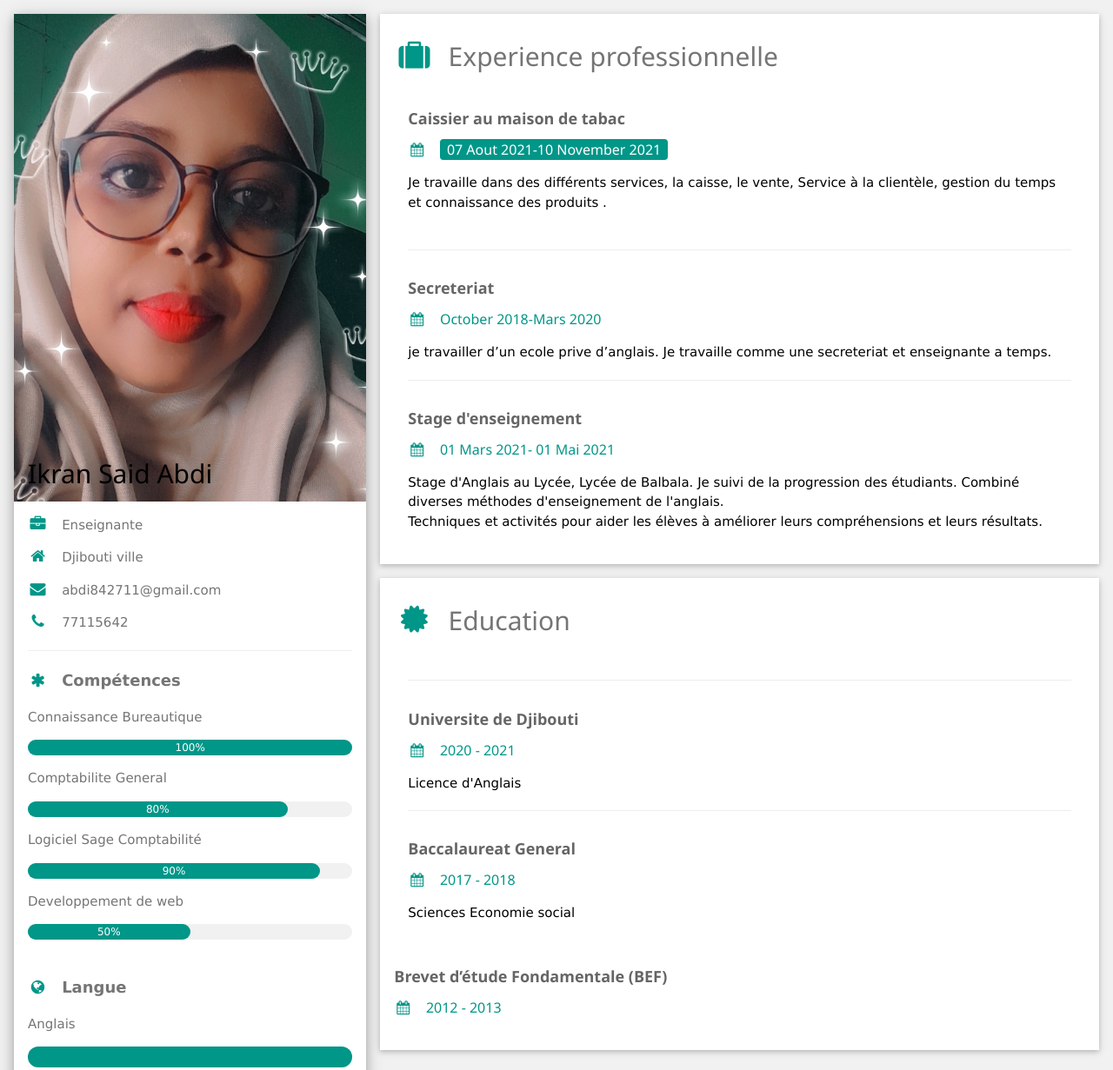
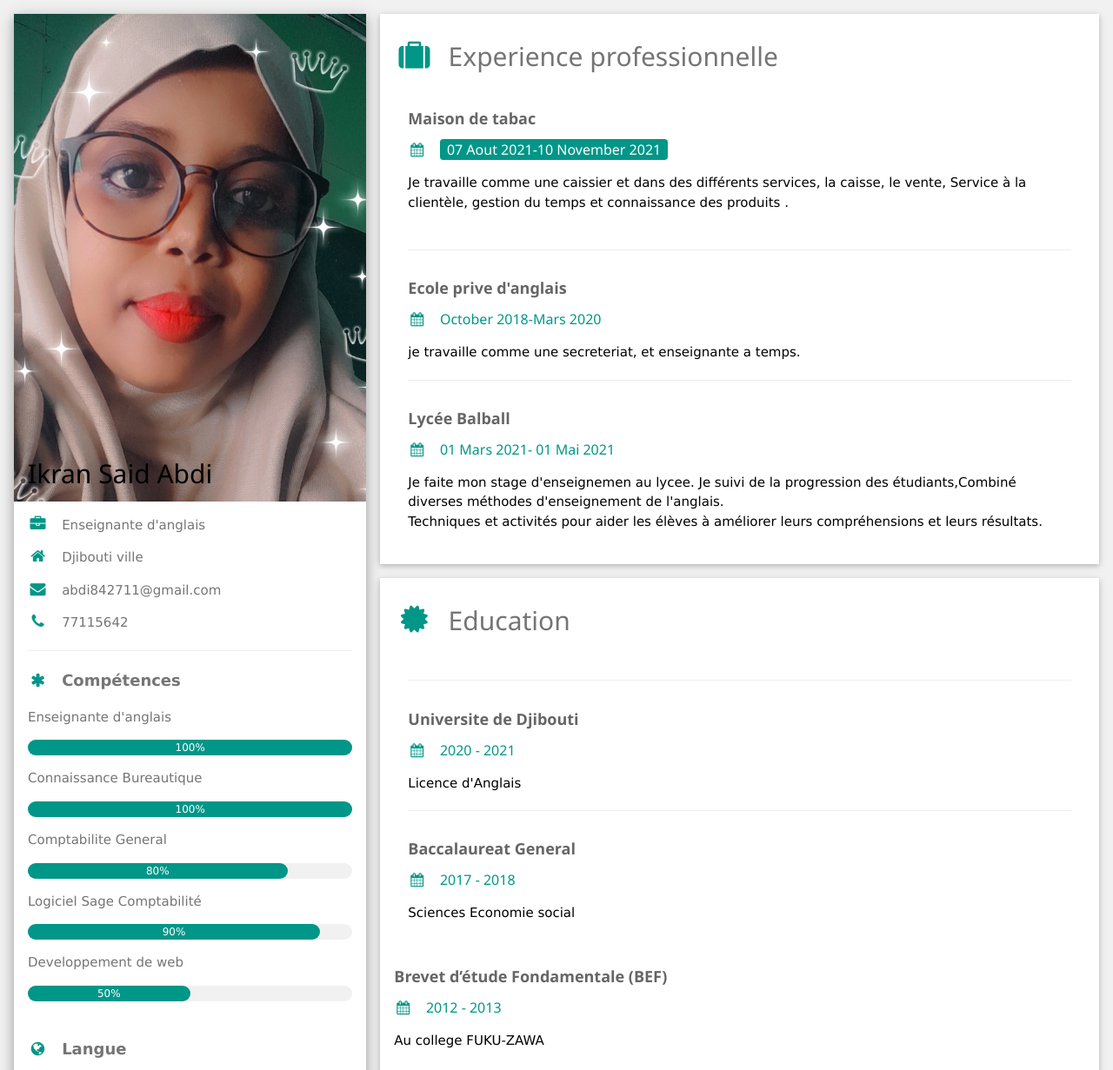
Before and after one commit to Ikransaid/ikransaidabdi, a website: page index.html in a window 1280 px wide. Shown: the top 1231 px of the page at 87% size. Drawn offline with nearby package versions, Linux system fonts and the light colour scheme.

Commit message:
Update index.html
je change mes competence

```diff
--- a/index.html
+++ b/index.html
@@ -1,7 +1,7 @@
 <!DOCTYPE html>
 <html>
 <head>
-<title>W3.CSS Template</title>
+<title>Ikran Said</title>
 <meta charset="UTF-8">
 <meta name="viewport" content="width=device-width, initial-scale=1">
 <link rel="stylesheet" href="https://www.w3schools.com/w3css/4/w3.css">
@@ -29,13 +29,17 @@
           </div>
         </div>
         <div class="w3-container">
-          <p><i class="fa fa-briefcase fa-fw w3-margin-right w3-large w3-text-teal"></i>Enseignante</p>
+          <p><i class="fa fa-briefcase fa-fw w3-margin-right w3-large w3-text-teal"></i>Enseignante d'anglais</p>
           <p><i class="fa fa-home fa-fw w3-margin-right w3-large w3-text-teal"></i>Djibouti ville</p>
           <p><i class="fa fa-envelope fa-fw w3-margin-right w3-large w3-text-teal"></i>abdi842711@gmail.com</p>
           <p><i class="fa fa-phone fa-fw w3-margin-right w3-large w3-text-teal"></i>77115642</p>
           <hr>
 
           <p class="w3-large"><b><i class="fa fa-asterisk fa-fw w3-margin-right w3-text-teal"></i>Compétences</b></p>
+         <p>Enseignante d'anglais</p>
+          <div class="w3-light-grey w3-round-xlarge w3-small">
+            <div class="w3-container w3-center w3-round-xlarge w3-teal" style="width:100%">100%</div>
+          </div>
           <p>Connaissance Bureautique</p>
           <div class="w3-light-grey w3-round-xlarge w3-small">
             <div class="w3-container w3-center w3-round-xlarge w3-teal" style="width:100%">100%</div>
@@ -82,26 +86,24 @@
       <div class="w3-container w3-card w3-white w3-margin-bottom">
         <h2 class="w3-text-grey w3-padding-16"><i class="fa fa-suitcase fa-fw w3-margin-right w3-xxlarge w3-text-teal"></i>Experience professionnelle</h2>
         <div class="w3-container">
-          <h5 class="w3-opacity"><b>Caissier au maison de tabac</b></h5>
+          <h5 class="w3-opacity"><b>Maison de tabac</b></h5>
           <h6 class="w3-text-teal"><i class="fa fa-calendar fa-fw w3-margin-right"></i><span class="w3-tag w3-teal w3-round">07 Aout 2021-10 November 2021</span></h6>
           <p>
-              Je travaille dans des différents services, la caisse, le vente, Service à la clientèle, gestion du temps et connaissance des produits .<br>
+              Je travaille comme une caissier et dans des différents services, la caisse, le vente, Service à la clientèle, gestion du temps et connaissance des produits .<br>
                 <br>
                 </p>
           <hr>
         </div>
         <div class="w3-container">
-          <h5 class="w3-opacity"><b>Secreteriat</b></h5>
+          <h5 class="w3-opacity"><b>Ecole prive d'anglais </b></h5>
           <h6 class="w3-text-teal"><i class="fa fa-calendar fa-fw w3-margin-right"></i>October 2018-Mars 2020</h6>
-          <p>je travailler d’un ecole prive  d’anglais.
-            Je travaille comme une secreteriat et enseignante a temps.</p>
+          <p>je travaille comme une secreteriat, et enseignante a temps.</p>
           <hr>
         </div>
         <div class="w3-container">
-          <h5 class="w3-opacity"><b>Stage d'enseignement</b></h5>
+          <h5 class="w3-opacity"><b>Lycée Balball</b></h5>
           <h6 class="w3-text-teal"><i class="fa fa-calendar fa-fw w3-margin-right"></i>01 Mars 2021- 01 Mai 2021</h6>
-          <p>Stage d'Anglais au Lycée, Lycée de Balbala. Je suivi de la progression des étudiants.
-            Combiné diverses méthodes d'enseignement de l'anglais.<br>
+          <p>Je faite mon stage d'enseignemen au lycee. Je suivi de la progression des étudiants,Combiné diverses méthodes d'enseignement de l'anglais.<br>
             Techniques et activités pour aider les élèves à améliorer leurs compréhensions et leurs résultats.</p><br>
         </div>
       </div>
@@ -124,7 +126,7 @@
           </div>
           <h5 class="w3-opacity"><b>Brevet d’étude Fondamentale (BEF) </b></h5>
           <h6 class="w3-text-teal"><i class="fa fa-calendar fa-fw w3-margin-right"></i>2012 - 2013</h6>
-          <p></p><br>
+          <p>Au college FUKU-ZAWA</p><br>
 </div>
   </div>
 
@@ -139,7 +141,7 @@
 
 <footer class="w3-container w3-teal w3-center w3-margin-top">
   <p>Retrouvez-moi sur les réseaux sociaux.</p>
-   <a href="https://Facebook.com/Ikran Said" <i class="fa fa-facebook-official w3-hover-opacity"></i>
+   <a href="https://Facebook.com/Ikran Said" target="_blank"<i class="fa fa-facebook-official w3-hover-opacity"></i>
   <i class="fa fa-instagram w3-hover-opacity"></i>
   <i class="fa fa-snapchat w3-hover-opacity"></i>
   <i class="fa fa-pinterest-p w3-hover-opacity"></i>
```
